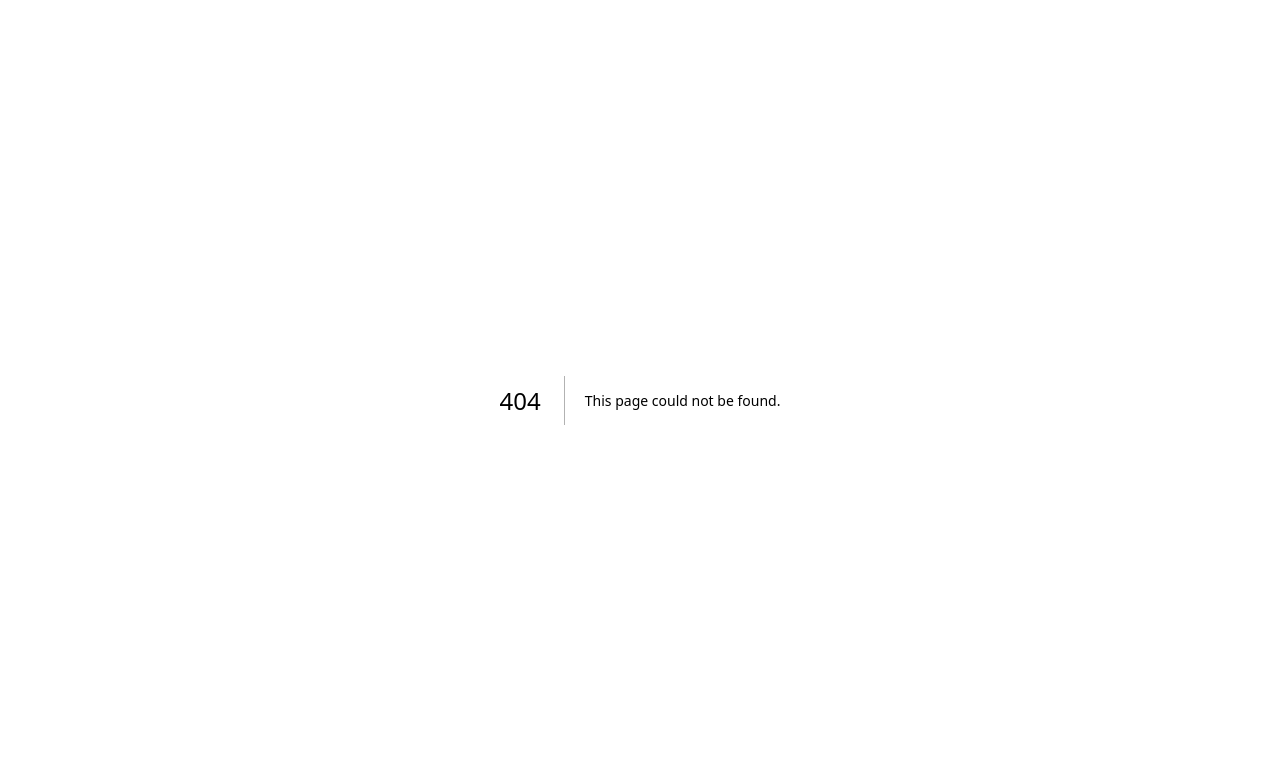
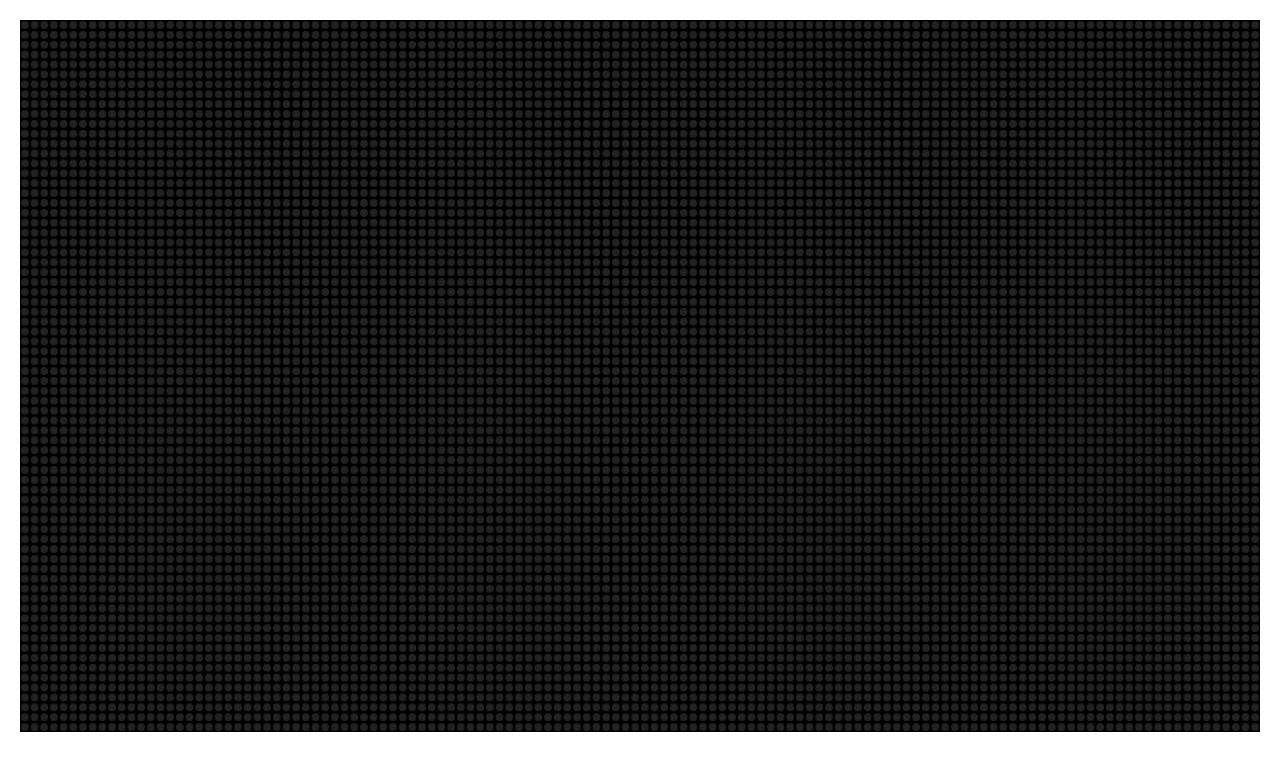
Before and after one commit to jarvin-s/group-project-owow, a Next.js app: page /flipboard in a window 1280 px wide. Before the commit this address had no page. Shown: the top 770 px of the page. Built offline with nearby package versions, Linux system fonts and the light colour scheme.

Commit message:
feat: add flipboard structure

```diff
--- a/src/app/components/auth/sign-in.tsx
+++ b/src/app/components/auth/sign-in.tsx
@@ -1,5 +1,4 @@
 import { Pixelify_Sans } from "next/font/google";
-import Image from "next/image";
 import Link from "next/link";
 
 const pixelifySans = Pixelify_Sans({
--- /dev/null
+++ b/src/app/components/flipboard.tsx
@@ -0,0 +1,59 @@
+"use client";
+
+import { useRef, useEffect } from "react";
+import { Pixelify_Sans } from "next/font/google";
+
+const pixelify = Pixelify_Sans({
+  subsets: ["latin"],
+  weight: ["400", "500", "600", "700"],
+});
+
+const DOT_SIZE = 8;
+const DOT_SPACING = 10;
+const COLS = Math.floor(1280 / DOT_SPACING);
+const ROWS = Math.floor(720 / DOT_SPACING);
+
+export default function Flipboard() {
+  const canvasRef = useRef<HTMLCanvasElement>(null);
+  const dotsRef = useRef<boolean[][]>([]);
+
+  useEffect(() => {
+    const canvas = canvasRef.current;
+    if (!canvas) return;
+
+    const ctx = canvas.getContext("2d");
+    if (!ctx) return;
+
+    canvas.width = 1280;
+    canvas.height = 720;
+
+    dotsRef.current = Array(ROWS)
+      .fill(null)
+      .map(() => Array(COLS).fill(false));
+
+    ctx.fillStyle = "#000";
+    ctx.fillRect(0, 0, canvas.width, canvas.height);
+
+    for (let row = 0; row < ROWS; row++) {
+      for (let col = 0; col < COLS; col++) {
+        const x = col * DOT_SPACING + DOT_SPACING / 2;
+        const y = row * DOT_SPACING + DOT_SPACING / 2;
+
+        ctx.fillStyle = "#222";
+        ctx.beginPath();
+        ctx.arc(x, y, DOT_SIZE / 2, 0, Math.PI * 2);
+        ctx.fill();
+      }
+    }
+  }, []);
+
+  return (
+    <div
+      className={`flex items-center justify-center p-4 ${pixelify.className}`}
+    >
+      <div className="w-[1280px] h-[720px] bg-black border-4 border-white">
+        <canvas ref={canvasRef} className="w-full h-full" />
+      </div>
+    </div>
+  );
+}
--- /dev/null
+++ b/src/app/flipboard/page.tsx
@@ -0,0 +1,5 @@
+import Flipboard from "../components/flipboard";
+
+export default function FlipboardPage() {
+  return <Flipboard />;
+}
```
